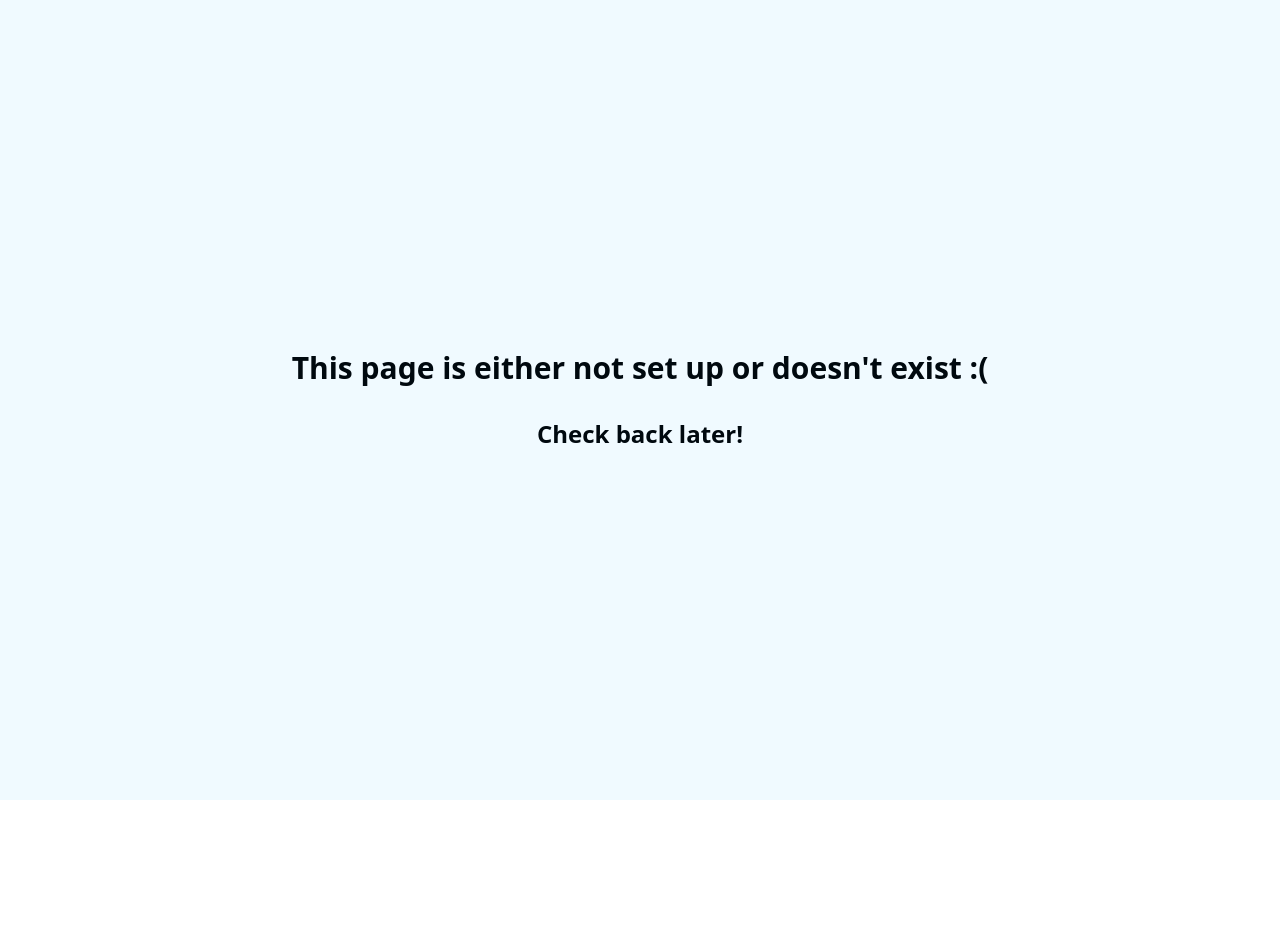
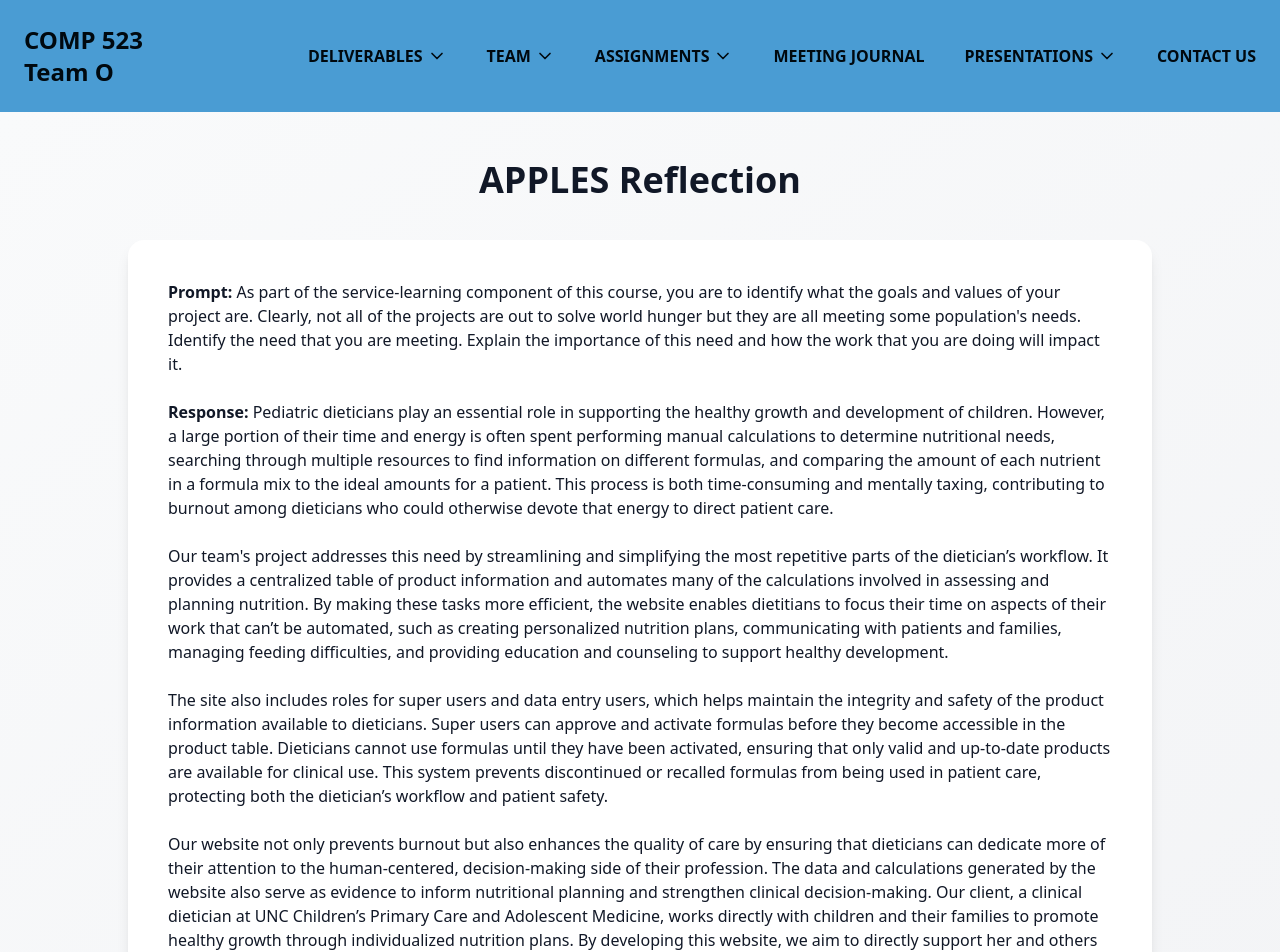
Before and after one commit to ethanbonsall/COMP-523-O, a Next.js app in the folder web/: page /apples in a window 1280 px wide. Before the commit this address had no page. Shown: the top 952 px of the page. Before the commit the page ends 800 px from the top, so only its background shows below. Built offline with nearby package versions, Linux system fonts and the light colour scheme.

Commit message:
added APPLES reflection

```diff
--- a/web/components/navbar.tsx
+++ b/web/components/navbar.tsx
@@ -106,6 +106,9 @@ export default function Navbar() {
             <Link href="/ethics1" className="hover:bg-secondary-400 p-2 rounded">
               Ethics 1
             </Link>
+            <Link href="/apples" className="hover:bg-secondary-400 p-2 rounded">
+              APPLES Reflection
+            </Link>
           </div>
         </div>
 
@@ -200,6 +203,7 @@ export default function Navbar() {
               {openMenu === "assignments" && (
                 <div className="ml-4 mt-2 flex flex-col gap-2">
                   <Link href="/ethics1">Ethics 1</Link>
+                  <Link href="/apples">APPLES Reflection</Link>
                 </div>
               )}
             </div>
--- /dev/null
+++ b/web/pages/apples.tsx
@@ -0,0 +1,36 @@
+import BottomBar from "@/components/bottombar";
+import Navbar from "@/components/navbar";
+import Head from "next/head";
+
+const Apples = () => {
+  return (
+    <>
+      <Head>
+        <title>APPLES Reflection</title>
+      </Head>
+      <Navbar />
+      <main className="min-h-screen bg-gradient-to-br from-gray-50 to-gray-100 text-gray-900 p-6 md:p-12">
+        <div className="max-w-5xl mx-auto space-y-10">
+
+          <section className="text-center">
+            <h1 className="text-4xl font-bold mb-4">
+            APPLES Reflection
+            </h1>
+
+          </section>
+          <section className="bg-white shadow-lg rounded-2xl p-6 md:p-10 space-y-6">
+                <p><b>Prompt:</b> As part of the service-learning component of this course, you are to identify what the goals and values of your project are. Clearly, not all of the projects are out to solve world hunger but they are all meeting some population&apos;s needs. Identify the need that you are meeting. Explain the importance of this need and how the work that you are doing will impact it.</p>
+                <p><b>Response:</b> Pediatric dieticians play an essential role in supporting the healthy growth and development of children. However, a large portion of their time and energy is often spent performing manual calculations to determine nutritional needs, searching through multiple resources to find information on different formulas, and comparing the amount of each nutrient in a formula mix to the ideal amounts for a patient. This process is both time-consuming and mentally taxing, contributing to burnout among dieticians who could otherwise devote that energy to direct patient care. </p>
+                <p> Our team&apos;s project addresses this need by streamlining and simplifying the most repetitive parts of the dietician’s workflow. It provides a centralized table of product information and automates many of the calculations involved in assessing and planning nutrition. By making these tasks more efficient, the website enables dietitians to focus their time on aspects of their work that can’t be automated, such as creating personalized nutrition plans, communicating with patients and families, managing feeding difficulties, and providing education and counseling to support healthy development.</p>
+                <p> The site also includes roles for super users and data entry users, which helps maintain the integrity and safety of the product information available to dieticians. Super users can approve and activate formulas before they become accessible in the product table. Dieticians cannot use formulas until they have been activated, ensuring that only valid and up-to-date products are available for clinical use. This system prevents discontinued or recalled formulas from being used in patient care, protecting both the dietician’s workflow and patient safety.</p>
+                <p> Our website not only prevents burnout but also enhances the quality of care by ensuring that dieticians can dedicate more of their attention to the human-centered, decision-making side of their profession. The data and calculations generated by the website also serve as evidence to inform nutritional planning and strengthen clinical decision-making. Our client, a clinical dietician at UNC Children’s Primary Care and Adolescent Medicine, works directly with children and their families to promote healthy growth through individualized nutrition plans. By developing this website, we aim to directly support her and others in her field by reducing the administrative and cognitive burden of their work. Ultimately, our project helps ensure that more of their time and expertise can be devoted to what matters most: improving children’s health outcomes and supporting families in their care.</p>
+          </section>
+
+          </div>
+</main>
+    <BottomBar />
+    </>
+  );
+};
+
+export default Apples;
```
